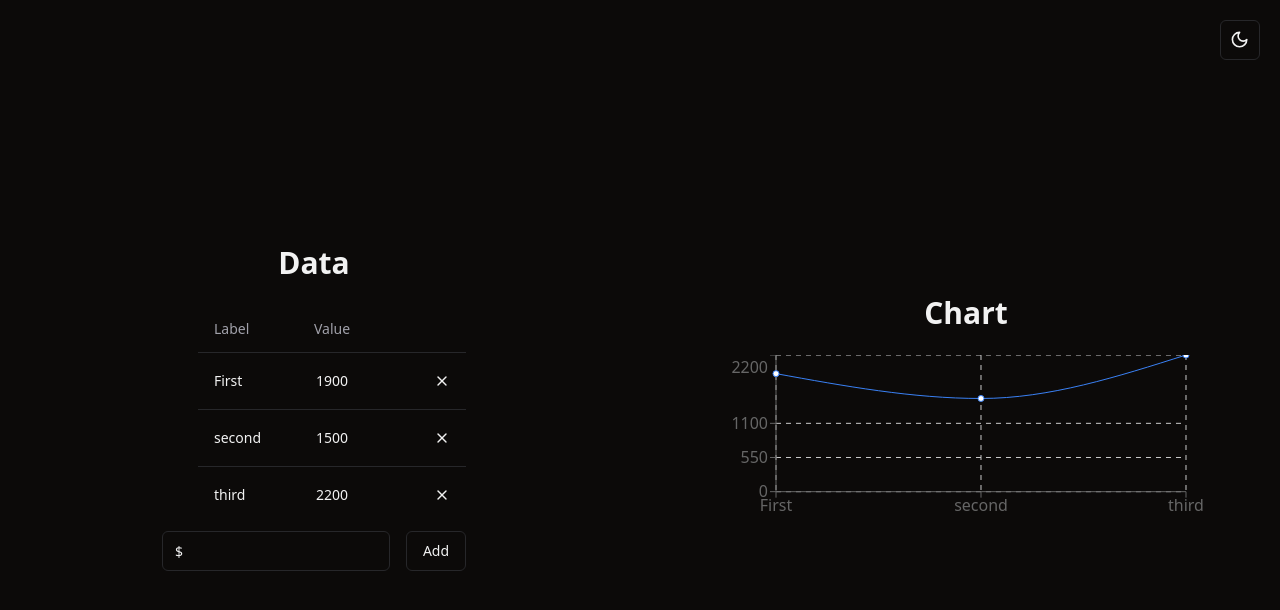
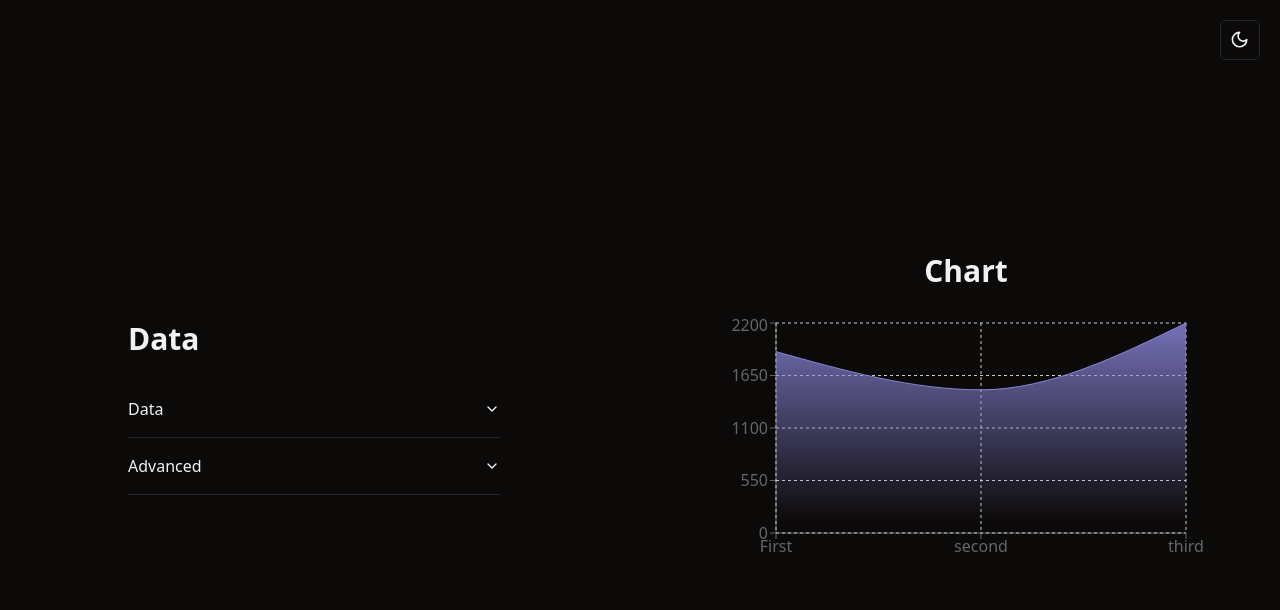
Before and after one commit to Croosh/simplycharting, a React (Vite) app: page / in a window 1280 px wide. Shown: the top 610 px of the page. Built offline with nearby package versions, Linux system fonts and the light colour scheme.

Commit message:
Added Accordian Sidebar

```diff
--- a/package.json
+++ b/package.json
@@ -10,9 +10,11 @@
     "preview": "vite preview"
   },
   "dependencies": {
+    "@radix-ui/react-accordion": "^1.1.2",
     "@radix-ui/react-dialog": "^1.0.5",
     "@radix-ui/react-dropdown-menu": "^2.0.6",
     "@radix-ui/react-label": "^2.0.2",
+    "@radix-ui/react-slider": "^1.1.2",
     "@radix-ui/react-slot": "^1.0.2",
     "@react-spectrum/color": "^3.0.0-beta.30",
     "@types/file-saver": "^2.0.7",
--- /dev/null
+++ b/src/components/AreaChart.tsx
@@ -0,0 +1,44 @@
+import {
+  AreaChart,
+  Area,
+  XAxis,
+  YAxis,
+  CartesianGrid,
+  ResponsiveContainer,
+} from "recharts";
+
+const AriaChart = ({ data }: { data: object[] }) => {
+  return (
+    <ResponsiveContainer aspect={2} width="100%" height="100%">
+      <AreaChart
+        width={730}
+        height={250}
+        data={data}
+        margin={{ top: 10, right: 30, left: 0, bottom: 0 }}
+      >
+        <defs>
+          <linearGradient id="colorUv" x1="0" y1="0" x2="0" y2="1">
+            <stop offset="5%" stopColor="#8884d8" stopOpacity={0.8} />
+            <stop offset="95%" stopColor="#8884d8" stopOpacity={0} />
+          </linearGradient>
+          <linearGradient id="colorPv" x1="0" y1="0" x2="0" y2="1">
+            <stop offset="5%" stopColor="#82ca9d" stopOpacity={0.8} />
+            <stop offset="95%" stopColor="#82ca9d" stopOpacity={0} />
+          </linearGradient>
+        </defs>
+        <XAxis dataKey="name" />
+        <YAxis />
+        <CartesianGrid strokeDasharray="3 3" />
+        <Area
+          type="monotone"
+          dataKey="value"
+          stroke="#8884d8"
+          fillOpacity={1}
+          fill="url(#colorUv)"
+        />
+      </AreaChart>
+    </ResponsiveContainer>
+  );
+};
+
+export default AriaChart;
--- a/src/components/Dashboard.tsx
+++ b/src/components/Dashboard.tsx
@@ -3,17 +3,25 @@ import { ModeToggle } from "./mode-toggle";
 import DataTable from "./Table";
 import CreatePopup from "./CreatePopup";
 import { Input } from "./ui/input";
-import LChart from "./LineChart";
+import AriaChart from "./AreaChart";
+import {
+  Accordion,
+  AccordionContent,
+  AccordionItem,
+  AccordionTrigger,
+} from "@/components/ui/accordion";
+import { Slider } from "./ui/slider";
 
 export const Context = createContext<object[]>([]);
+export const ConfigContext = createContext<object[]>([]);
 
 export default function Dashoard() {
-  interface row {
-    id: number;
-    name: string;
-    value: string;
-  }
   const [ticker, setTicker] = useState("$");
+  const [config, editConfig] = useState<object[]>([
+    {
+      fontSize: ".8rem",
+    },
+  ]);
   const [row, setRow] = useState<object[]>([
     {
       name: "First",
@@ -31,15 +39,27 @@ export default function Dashoard() {
 
   return (
     <Context.Provider value={[row, setRow]}>
+      <ConfigContext.Provider value={[config, editConfig]}>
         <div className="min- h-screen relative  justify-center items-center grid grid-cols-2 gap-6">
           <div className="absolute top-5  right-5">
             <ModeToggle />
           </div>
-        <div className="flex justify-center items-centerp-16">
-          <div className="flex flex-col items-end  gap-2">
-            <p className=" self-center  text-3xl font-extrabold my-4">Data</p>
-            <DataTable />
-            <div className="flex gap-4">
+          <div className="flex  p-16 mx-16">
+            <div className="flex flex-col items-stretch w-full  gap-2 justify-start">
+              <p className="  text-3xl font-extrabold my-4">Data</p>
+              <Accordion type="single" collapsible>
+                <AccordionItem value="item-1">
+                  <AccordionTrigger>Data</AccordionTrigger>
+                  <AccordionContent>
+                    <div className="flex items-center flex-col gap-4">
+                      <DataTable /> <CreatePopup />
+                    </div>
+                  </AccordionContent>
+                </AccordionItem>
+                <AccordionItem value="item-2">
+                  <AccordionTrigger>Advanced</AccordionTrigger>
+                  <AccordionContent>
+                    <div className="flex items-center flex-col gap-4">
                       <Input
                         id="ticker-input"
                         value={ticker}
@@ -48,17 +68,19 @@ export default function Dashoard() {
                           setTicker(e.target.value);
                         }}
                       />
-              <CreatePopup />
                     </div>
+                  </AccordionContent>
+                </AccordionItem>
+              </Accordion>
             </div>
           </div>
 
           <div className="flex flex-col min-h-96  justify-center items-center gap-2 p-16">
             <p className=" text-3xl font-extrabold my-4">Chart</p>
-          {/* <Chart ticker={ticker} data={row} /> */}
-          <LChart data={row} />
+            <AriaChart data={row} />
           </div>
         </div>
+      </ConfigContext.Provider>
     </Context.Provider>
   );
 }
--- /dev/null
+++ b/src/components/LChart.tsx
@@ -0,0 +1,35 @@
+import {
+  LineChart,
+  Line,
+  XAxis,
+  YAxis,
+  ResponsiveContainer,
+  CartesianGrid,
+} from "recharts";
+
+const LChart = ({ data }: { data: object[] }) => {
+  return (
+    <ResponsiveContainer aspect={2} width="100%" height="100%">
+      <LineChart data={data}>
+        <defs>
+          <linearGradient id="bgGrad" x1="0" y1="0" x2="0" y2="1">
+            <stop offset="5%" stopColor="#8884d8" stopOpacity={0.8} />
+            <stop offset="95%" stopColor="#8884d8" stopOpacity={0} />
+          </linearGradient>
+        </defs>
+        <XAxis
+          strokeOpacity={0.7}
+          stroke="#ffffff"
+          dataKey={"name"}
+          fontSize="0.8rem"
+        />
+        <YAxis strokeOpacity={0.7} stroke="#ffffff" fontSize="0.8rem" />
+        <Line dataKey="name" fillOpacity={1} fill="url(#bgGrad)" />
+        <Line dataKey="value" fillOpacity={1} fill="url(#bgGrad)" />
+        <CartesianGrid strokeDasharray="3 3" strokeOpacity={0.4} />
+      </LineChart>
+    </ResponsiveContainer>
+  );
+};
+
+export default LChart;
--- a/src/components/LineChart.tsx
+++ /dev/null
@@ -1,30 +0,0 @@
-import {
-  LineChart,
-  Line,
-  XAxis,
-  YAxis,
-  CartesianGrid,
-  ResponsiveContainer,
-} from "recharts";
-
-const LChart = ({ data }: { data: object[] }) => {
-  return (
-    <ResponsiveContainer aspect={3} width="100%" height="100%">
-      <LineChart
-        width={500}
-        height={300}
-        data={data}
-        margin={{
-          right: 30,
-        }}
-      >
-        <CartesianGrid strokeDasharray="5 5" />
-        <XAxis dataKey="name" />
-        <YAxis />
-        <Line type="monotone" dataKey="value" stroke="#3b82f6" />
-      </LineChart>
-    </ResponsiveContainer>
-  );
-};
-
-export default LChart;
--- a/src/components/Table.tsx
+++ b/src/components/Table.tsx
@@ -16,7 +16,7 @@ function DataTable() {
     setRow(row.filter((therow) => therow !== rowToDelete));
   };
   return (
-    <div>
+    <div className="w-full">
       <Table>
         <TableHeader>
           <TableRow>
--- /dev/null
+++ b/src/components/ui/accordion.tsx
@@ -0,0 +1,56 @@
+import * as React from "react"
+import * as AccordionPrimitive from "@radix-ui/react-accordion"
+import { ChevronDown } from "lucide-react"
+
+import { cn } from "@/lib/utils"
+
+const Accordion = AccordionPrimitive.Root
+
+const AccordionItem = React.forwardRef<
+  React.ElementRef<typeof AccordionPrimitive.Item>,
+  React.ComponentPropsWithoutRef<typeof AccordionPrimitive.Item>
+>(({ className, ...props }, ref) => (
+  <AccordionPrimitive.Item
+    ref={ref}
+    className={cn("border-b", className)}
+    {...props}
+  />
+))
+AccordionItem.displayName = "AccordionItem"
+
+const AccordionTrigger = React.forwardRef<
+  React.ElementRef<typeof AccordionPrimitive.Trigger>,
+  React.ComponentPropsWithoutRef<typeof AccordionPrimitive.Trigger>
+>(({ className, children, ...props }, ref) => (
+  <AccordionPrimitive.Header className="flex">
+    <AccordionPrimitive.Trigger
+      ref={ref}
+      className={cn(
+        "flex flex-1 items-center justify-between py-4 font-medium transition-all hover:underline [&[data-state=open]>svg]:rotate-180",
+        className
+      )}
+      {...props}
+    >
+      {children}
+      <ChevronDown className="h-4 w-4 shrink-0 transition-transform duration-200" />
+    </AccordionPrimitive.Trigger>
+  </AccordionPrimitive.Header>
+))
+AccordionTrigger.displayName = AccordionPrimitive.Trigger.displayName
+
+const AccordionContent = React.forwardRef<
+  React.ElementRef<typeof AccordionPrimitive.Content>,
+  React.ComponentPropsWithoutRef<typeof AccordionPrimitive.Content>
+>(({ className, children, ...props }, ref) => (
+  <AccordionPrimitive.Content
+    ref={ref}
+    className="overflow-hidden text-sm transition-all data-[state=closed]:animate-accordion-up data-[state=open]:animate-accordion-down"
+    {...props}
+  >
+    <div className={cn("pb-4 pt-0", className)}>{children}</div>
+  </AccordionPrimitive.Content>
+))
+
+AccordionContent.displayName = AccordionPrimitive.Content.displayName
+
+export { Accordion, AccordionItem, AccordionTrigger, AccordionContent }
--- /dev/null
+++ b/src/components/ui/slider.tsx
@@ -0,0 +1,26 @@
+import * as React from "react"
+import * as SliderPrimitive from "@radix-ui/react-slider"
+
+import { cn } from "@/lib/utils"
+
+const Slider = React.forwardRef<
+  React.ElementRef<typeof SliderPrimitive.Root>,
+  React.ComponentPropsWithoutRef<typeof SliderPrimitive.Root>
+>(({ className, ...props }, ref) => (
+  <SliderPrimitive.Root
+    ref={ref}
+    className={cn(
+      "relative flex w-full touch-none select-none items-center",
+      className
+    )}
+    {...props}
+  >
+    <SliderPrimitive.Track className="relative h-2 w-full grow overflow-hidden rounded-full bg-secondary">
+      <SliderPrimitive.Range className="absolute h-full bg-primary" />
+    </SliderPrimitive.Track>
+    <SliderPrimitive.Thumb className="block h-5 w-5 rounded-full border-2 border-primary bg-background ring-offset-background transition-colors focus-visible:outline-none focus-visible:ring-2 focus-visible:ring-ring focus-visible:ring-offset-2 disabled:pointer-events-none disabled:opacity-50" />
+  </SliderPrimitive.Root>
+))
+Slider.displayName = SliderPrimitive.Root.displayName
+
+export { Slider }
```
Also changed, not shown: tailwind.config.js (+5 -5 lines), 1 other file (tests, documents, lock files or other folders). Lines whose indentation alone changed are shown as unchanged.
